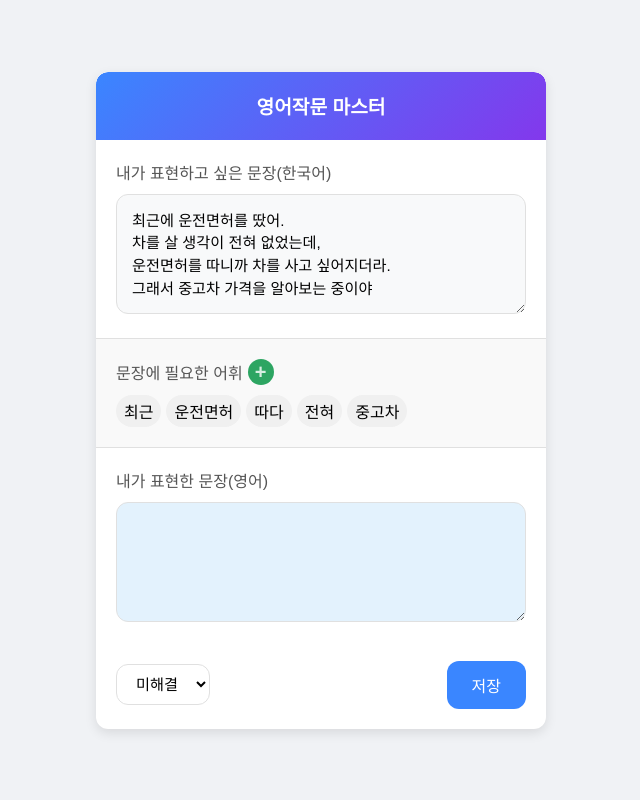
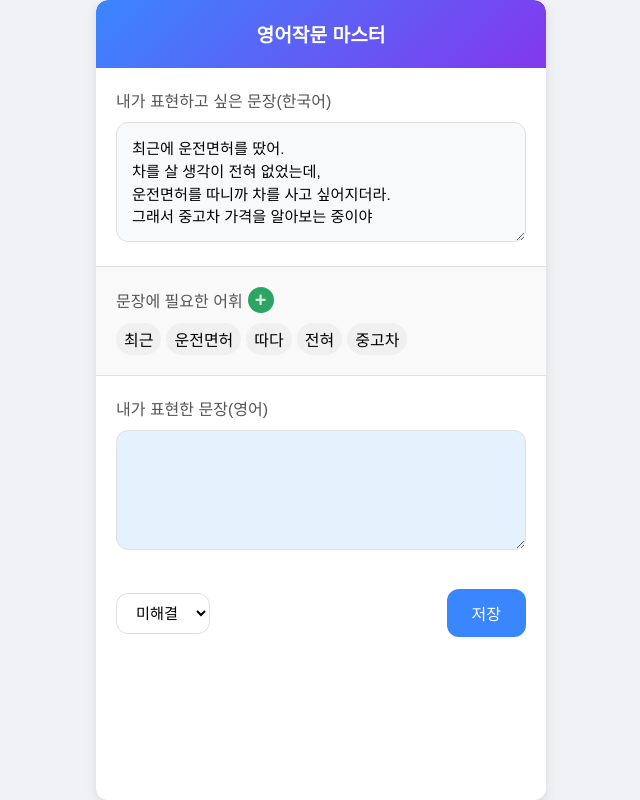
Before and after one commit to yooputer/dapdapnote, a Vue app in the folder dapdapnote-front/: page /edit in a window 1280 px wide. Shown: the whole page, without its empty margins (319-959 px from the left). Built offline with nearby package versions, Linux system fonts and the light colour scheme.

Commit message:
🟢fix: [노트 작성] 퍼블리싱 수정

```diff
--- a/dapdapnote-front/src/App.vue
+++ b/dapdapnote-front/src/App.vue
@@ -1,7 +1,5 @@
 <template>
-  <div id="app">
-    <router-view></router-view>
-  </div>
+  <router-view></router-view>
 </template>
 
 <script setup>
--- a/dapdapnote-front/src/assets/styles.css
+++ b/dapdapnote-front/src/assets/styles.css
@@ -1,3 +1,13 @@
+:root {
+    --primary-color: #3a86ff;
+    --secondary-color: #8338ec;
+    --light-color: #f8f9fa;
+    --dark-color: #343a40;
+    --success-color: #38b000;
+    --border-radius: 12px;
+    --box-shadow: 0 4px 12px rgba(0, 0, 0, 0.1);
+}
+
 * {
     margin: 0;
     padding: 0;
@@ -9,14 +19,11 @@ html, body {
     min-height: 100vh;
 }
 
-:root {
-    --primary-color: #3a86ff;
-    --secondary-color: #8338ec;
-    --light-color: #f8f9fa;
-    --dark-color: #343a40;
-    --success-color: #38b000;
-    --border-radius: 12px;
-    --box-shadow: 0 4px 12px rgba(0, 0, 0, 0.1);
+body {
+    background-color: #f0f2f5;
+    display: flex;
+    justify-content: center;
+    align-items: center;
 }
 
 #app {
@@ -26,13 +33,7 @@ html, body {
     border-radius: var(--border-radius);
     box-shadow: var(--box-shadow);
     overflow: hidden;
-}
-
-body {
-    background-color: #f0f2f5;
-    display: flex;
-    justify-content: center;
-    align-items: center;
+    height: 100vh;
 }
 
 .chat-container {
--- a/dapdapnote-front/src/views/EditNote.vue
+++ b/dapdapnote-front/src/views/EditNote.vue
@@ -18,7 +18,6 @@ function addWord(){
 </script>
 
 <template>
-  <div class="app-container">
   <div class="app-header">
     영어작문 마스터
   </div>
@@ -64,7 +63,6 @@ function addWord(){
       <option value="solved">해결</option>
     </select>
     <button class="btn btn-save">저장</button>
-    </div>
   </div>
 </template>
 
```
Lines whose indentation alone changed are shown as unchanged.
